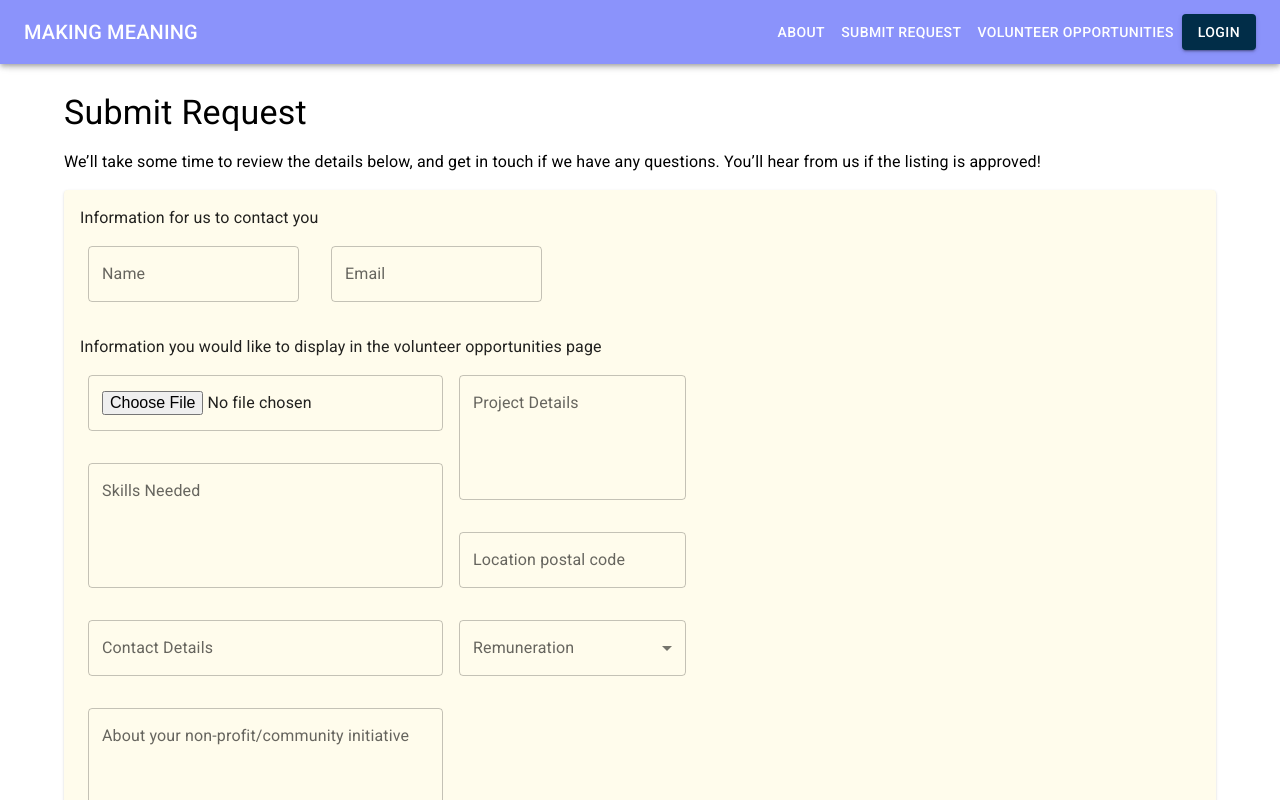
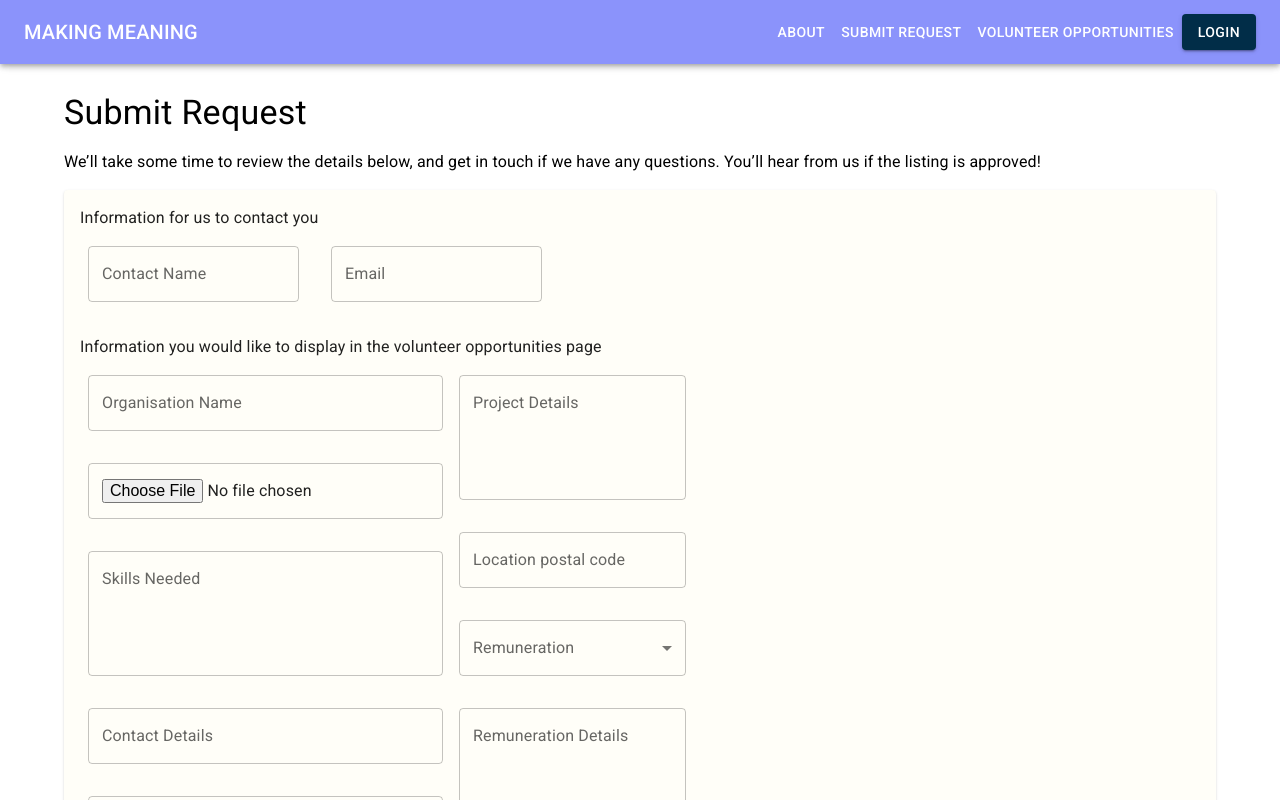
Before and after one commit to mafiageek/ptbc5-project2, a React (Create React App) app: page /SubmitRequest in a window 1280 px wide. Shown: the top 800 px of the page. Built offline with nearby package versions, Linux system fonts and the light colour scheme; no server answers.

Commit message:
added remuneration, organisation name, and contact name fields

```diff
--- a/src/App.js
+++ b/src/App.js
@@ -26,12 +26,10 @@ const theme = createTheme({
     MuiPaper: {
       styleOverrides: {
         root: {
-          backgroundColor: "#FFFCEC",
+          backgroundColor: "#FFFEF8",
         },
       },
     },
-
-
 
     MuiButton: {
       styleOverrides: {
--- a/src/components/ListCard.js
+++ b/src/components/ListCard.js
@@ -21,6 +21,7 @@ import {
   Storefront,
   Delete,
 } from "@mui/icons-material";
+import ListingModal from "./ListingModal";
 
 export default function ListCard() {
   const [posts, setPosts] = useState([]);
@@ -45,7 +46,7 @@ export default function ListCard() {
 
   return (
     <>
-      <Grid container spacing={0} sx={{pl:2}}>
+      <Grid container spacing={0} sx={{ pl: 2 }}>
         {posts.map((post) => (
           <Grid item xs={12} md={6} lg={3}>
             <Card key={post.id} variant="outlined" sx={{ p: 1, m: 2 }}>
@@ -86,7 +87,7 @@ export default function ListCard() {
 
               <CardActions>
                 <Stack direction="row" spacing={2}>
-                  <Button variant="contained"> Learn More </Button>
+                  <ListingModal post={post}/>
                   <Delete onClick={() => handleDelete(post.id)} />
                 </Stack>
               </CardActions>
--- /dev/null
+++ b/src/components/ListingModal.js
@@ -0,0 +1,44 @@
+import * as React from "react";
+import Box from "@mui/material/Box";
+import Button from "@mui/material/Button";
+import Typography from "@mui/material/Typography";
+import Modal from "@mui/material/Modal";
+
+const style = {
+  position: "absolute",
+  top: "50%",
+  left: "50%",
+  transform: "translate(-50%, -50%)",
+  width: 400,
+  bgcolor: "background.paper",
+  border: "2px solid #000",
+  boxShadow: 24,
+  p: 4,
+};
+
+export default function ListingModal(props) {
+  const [open, setOpen] = React.useState(false);
+  const handleOpen = () => setOpen(true);
+  const handleClose = () => setOpen(false);
+
+  return (
+    <div>
+      <Button color='primary' variant="contained" onClick={handleOpen}>Learn More</Button>
+      <Modal
+        open={open}
+        onClose={handleClose}
+        aria-labelledby="modal-modal-title"
+        aria-describedby="modal-modal-description"
+      >
+        <Box sx={style}>
+          <Typography id="modal-modal-title" variant="h6" component="h2">
+            Text in a modal {props.post.location}
+          </Typography>
+          <Typography id="modal-modal-description" sx={{ mt: 2 }}>
+            Duis mollis, est non commodo luctus, nisi erat porttitor ligula.
+          </Typography>
+        </Box>
+      </Modal>
+    </div>
+  );
+}
--- a/src/components/NavBar.js
+++ b/src/components/NavBar.js
@@ -68,7 +68,9 @@ export default function NavBar() {
             </Button>
           ) : (
             <>
-              <Typography>{user?.displayName}</Typography>
+              <Typography sx={{ textTransform: "uppercase", pr:2, fontWeight: 'bold' }} style={{color:"#3D45AC"}}>
+                {user?.displayName}
+              </Typography>
               <Button
                 variant="contained"
                 color="secondary"
--- a/src/pages/SubmitRequest.js
+++ b/src/pages/SubmitRequest.js
@@ -35,10 +35,12 @@ function SubmitRequest() {
     lng: "",
     mapURL: "",
     logoURL: "",
-    name: "",
+    organisationName: "",
     project: "",
     remuneration: "",
     skills: "",
+    contactName: "",
+    renumerationDetails: "",
   });
 
   const [logo, setLogo] = React.useState(null);
@@ -159,12 +161,12 @@ function SubmitRequest() {
                 <TextField
                   fullWidth
                   sx={{ m: 1 }}
-                  label="Name"
-                  id="name"
-                  name="name"
+                  label="Contact Name"
+                  id="contact name"
+                  name="contactName"
                   onChange={handleChange}
-                  value={formData.name}
-                  // defaultValue="Enter Name"
+                  //this is needs to be created
+                  value={formData.contactName}
                   size="Normal"
                   variant="outlined"
                 />
@@ -191,6 +193,19 @@ function SubmitRequest() {
                 <Stack direction="column" gap={2}>
                   {/* <Typography>Organisation Logo </Typography>
         <Button variant="outlined"> Upload</Button> */}
+                  <TextField
+                    fullWidth
+                    sx={{ m: 1 }}
+                    label="Organisation Name"
+                    id="organisationName"
+                    name="organisationName"
+                    onChange={handleChange}
+                    value={formData.name}
+                    // defaultValue="Enter Name"
+                    size="Normal"
+                    variant="outlined"
+                  />
+
                   <TextField
                     label=""
                     fullWidth
@@ -271,11 +286,24 @@ function SubmitRequest() {
                       onChange={handleChange}
                       value={formData.remuneration}
                     >
-                      <MenuItem value={"Paid"}>Paid</MenuItem>
+                      <MenuItem value={"Paid"}>Paid Project</MenuItem>
                       <MenuItem value={"Low Bono"}>Low Bono</MenuItem>
                       <MenuItem value={"Pro Bono"}>Pro Bono</MenuItem>
                     </Select>
                   </FormControl>
+
+                  <TextField
+                    label="Remuneration Details"
+                    fullWidth
+                    sx={{ m: 1 }}
+                    id="renumerationDetails"
+                    name="renumerationDetails"
+                    onChange={handleChange}
+                    valugite={formData.renumerationDetails}
+                    multiline
+                    rows={4}
+                    // defaultValue="Tell us more about your project in detail."
+                  />
                 </Stack>
               </Stack>
               <Grid container justifyContent="start">
```
Also changed, not shown: src/pages/MyListings.js (added, +7 -0 lines).
